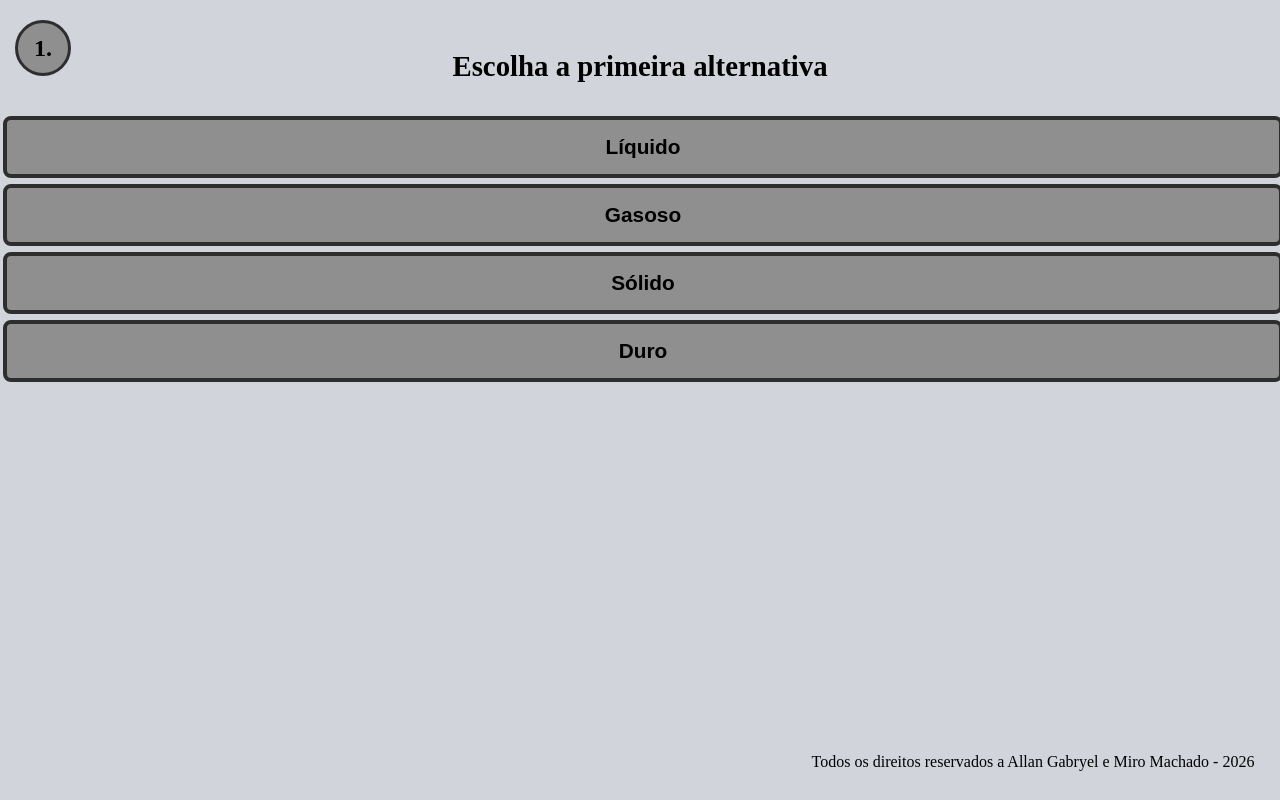
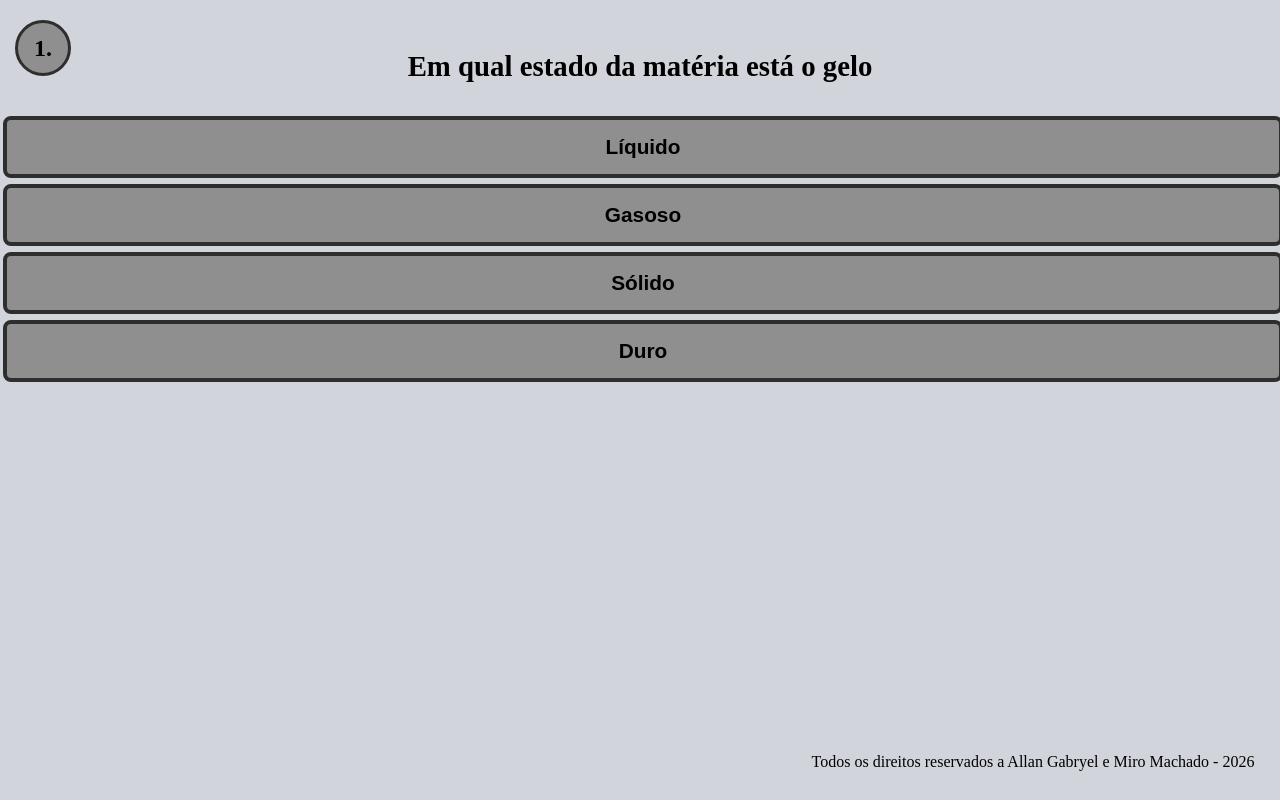
Before and after one commit to Allan-GX/Projeto-1-Introducao-a-adiministracao, a React app in the folder app/: page / in a window 1280 px wide. Both pictures are taken after a click on the button "Jogar". Built offline with nearby package versions, Linux system fonts and the light colour scheme; the HTML template or start-up script is replaced by a standard one.

Commit message:
enunciados

```diff
--- a/app/src/components/PerguntasComponent.jsx
+++ b/app/src/components/PerguntasComponent.jsx
@@ -2,14 +2,46 @@ import Opcao from "./BotaoCorreto";
 
 function PerguntasComponent({progress,simple,acerto,setAcerto,setProgress}){
 
-    const enunciados = {
-        1: "Escolha a primeira alternativa",
-        2: "Essa é a terceira"
-    };
+    const enunciados = [
+        "Em qual estado da matéria está o gelo",
+        "Em que ano o brasil foi 'descoberto?'",
+        "O que é poliformismo?",
+        "Em tartarugas ninja, quantas tartarugas fazem parte do grupo?",
+        "Sabendo que A = true B = true C = false return ( (A && !B) || C) \n qual o retorno?",
+        "Qual a diferença entre memoria ram ECC e não ECC?",
+        "Qual dessas NÃO É uma característica de um ornintorrinco?",
+        "Qual o nome do criador do método que avalia se uma máquina consegue exibir um comportamento inteligente idêntico a de um humano?",
+        "Qual. o. nome. do. protagonista. do. anime. Naruto.",
+        "Qual arma é geralmente atrelada a classe bárbaro em rpgs?",
+        "Qual o nome do homem mais rico do mundo?",
+        "Qual a maior montanha existente do chão até o topo?",
+        "Estamos em qual questão? esqueci...",
+        "Qual o 527° ano bissexto?",
+        "00110101 00100000 00101010 00100000 00110101 00111111",
+        "Qual feature do cpython faz com que threading não seja efetivo?",
+        "Qual desses não é uma forma de notação para diagramas de classe",
+        "Qual desses irá entregar 'false' em javascript?",
+        "Qual o useState que cuida de vigiar quantas perguntas você acertou neste quiz?",
+        "quem é o MELHOR professor da faculdade católica??????????",
+        "Questão bonus!! o que a sigla TDquiz significa?",
+        "Qual o nome do homem mais rico da dc?"
+    ];
+    let enunciado = enunciados[progress - 1];
+    function handleEntrada(){
+        if (progress == 11){
+            enunciado = enunciados[enunciados - 1];
+        }
+    }
+    function handleSaida(){
+        if (progress == 11){
+            enunciado = enunciados[progress - 1];
+        }
+    }
+
     return (
         <>
             <Opcao className="numero-questao" progress={progress} simple={simple} acerto={acerto} setAcerto={setAcerto} id={5} setProgress={setProgress}/>
-            <h2 className="enunciado">{enunciados[progress]}</h2>
+            <h2 className="enunciado" onMouseEnter={handleEntrada} onMouseLeave={handleSaida}>{enunciado}</h2>
         </>
     );
 }
```
